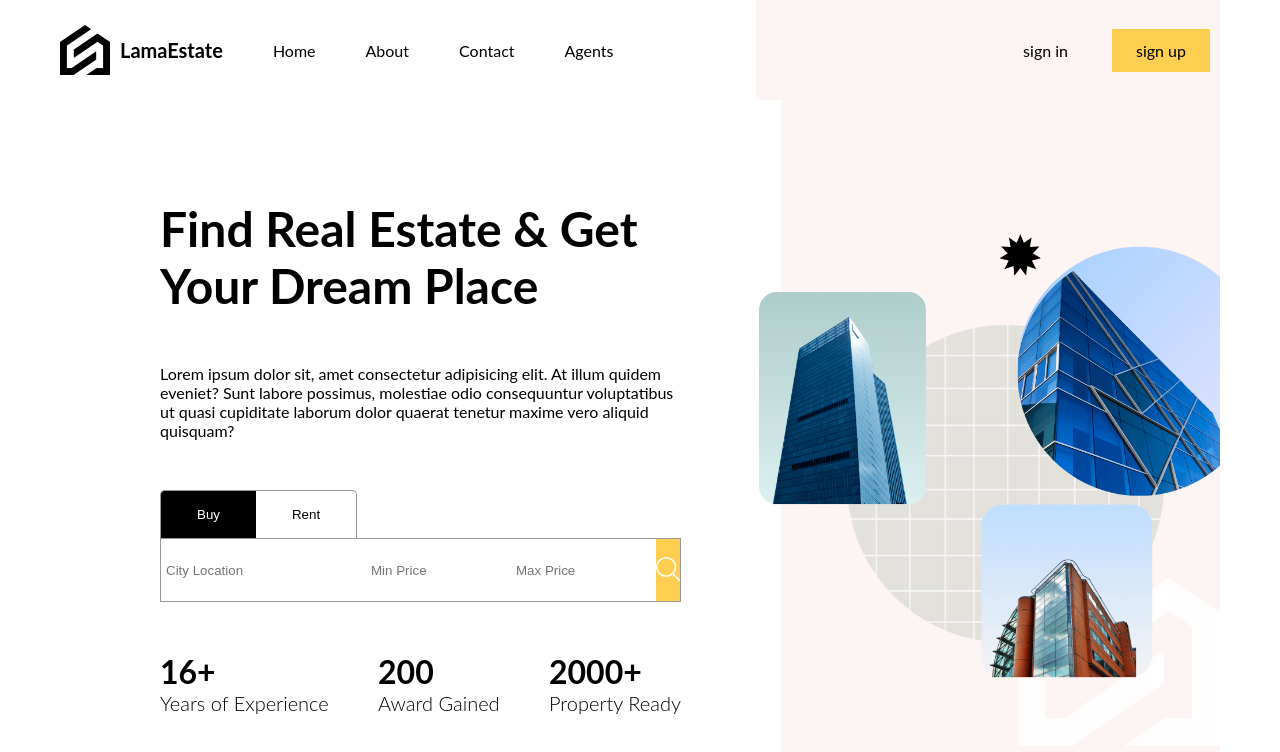
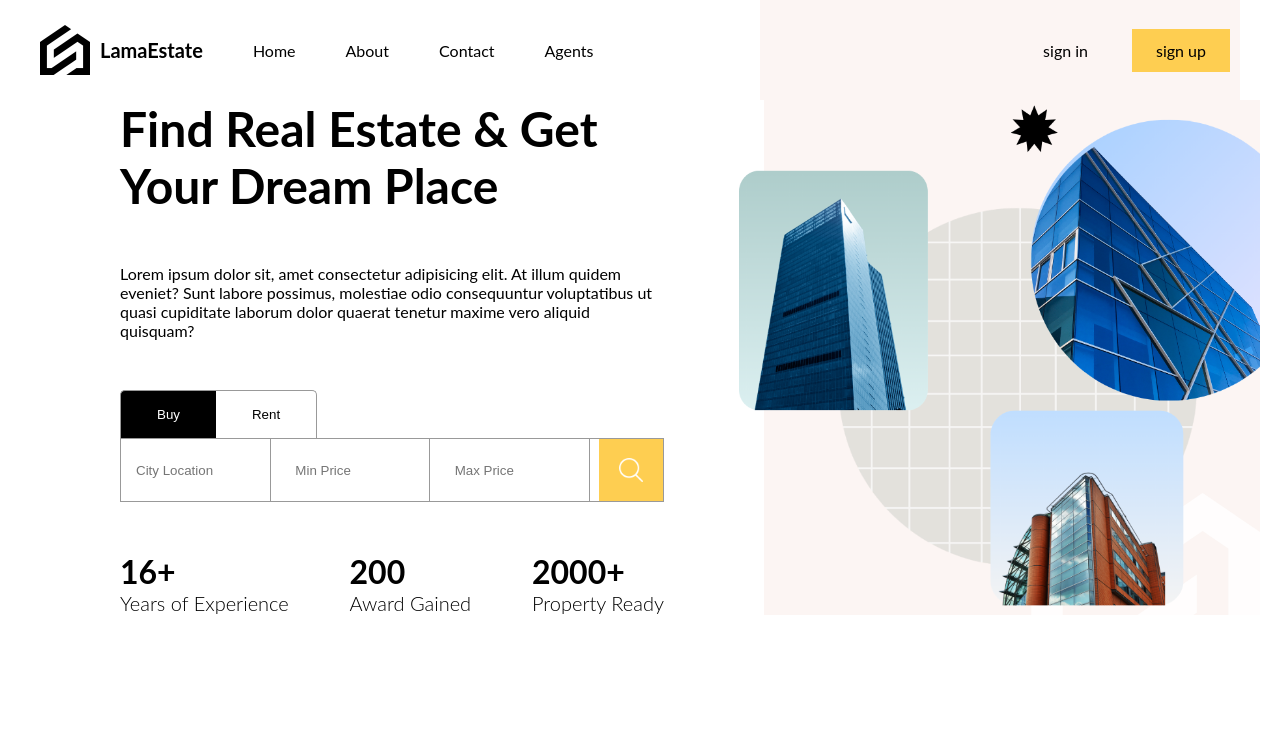
Before and after one commit to MuhammadFaizan63/real-Estate, a React (Vite) app: page / in a window 1280 px wide. Shown: the top 752 px of the page. Built offline with nearby package versions, Linux system fonts and the light colour scheme.

Commit message:
Resposive theek ki ha

```diff
--- a/src/components/Navbar/navbar.scss
+++ b/src/components/Navbar/navbar.scss
@@ -5,6 +5,8 @@ nav {
     display: flex;
     justify-content: space-between;
     align-items: center;
+    position: relative;
+    padding: 0 20px;
 
     a {
         transition: all 0.4s ease;
@@ -44,6 +46,7 @@ nav {
             }
         }
 
+
         a:not(.logo) {
             @include sm {
                 display: none;
@@ -63,6 +66,7 @@ nav {
             background-color: transparent;
         }
 
+
         & > a {
             padding: 12px 24px;
             margin: 0 10px;
@@ -79,6 +83,7 @@ nav {
         .menuIcon {
             display: none;
             z-index: 1001;
+            margin-right: 10px;
 
             img {
                 width: 36px;
@@ -119,6 +124,7 @@ nav {
                 }
             }
 
+
             @media (min-width: 769px) {
                 display: none;
             }
--- a/src/components/searchBar/searchBar.scss
+++ b/src/components/searchBar/searchBar.scss
@@ -2,10 +2,6 @@
 
 .searchBar {
     .type {
-        @include sm{
-                margin-bottom: 5px;
-
-            }
         button {
             padding: 16px 36px;
             border: 1px solid #999;
@@ -22,15 +18,15 @@
             &:first-child {
                 border-top-left-radius: 5px;
                 border-right: none;
-            @include sm{
-                border-bottom: 1px solid #999;
-
-            }
             }
 
             &:last-child {
                 border-top-right-radius: 5px;
                 border-left: none;
+            }
+
+            @include sm {
+                padding: 12px 24px;
             }
         }
     }
@@ -40,38 +36,33 @@
         display: flex;
         justify-content: space-between;
         height: 64px;
-        gap: 5px;
+        gap: 0px;
 
         @include sm {
             flex-direction: column;
             border: none;
+            height: auto;
+            gap: 10px;
         }
 
         input {
             border: none;
-            padding: 0px 10px;
+            padding: 0px 15px;
             width: 200px;
+            border-right: 1px solid #999;
 
             @include lg {
-                padding: 0px 5px;
+                width: 150px;
+            }
 
-                &:nth-child(2),
-                &:nth-child(3) {
-                    width: 140px;
-                }
+            @include md {
+                width: 120px;
+            }
 
-                @include md {
-                    width: auto;
-
-                    &:nth-child(2),
-                    &:nth-child(3) {
-                        width: auto;
-                    }
-                }
-
-                @include sm {
-                    padding: 20px;
-                }
+            @include sm {
+                padding: 15px;
+                border: 1px solid #999;
+                width: auto;
             }
         }
 
@@ -79,11 +70,19 @@
             border: none;
             cursor: pointer;
             background-color: #fece51;
-            flex: 1;
+            display: flex;
+            align-items: center;
+            justify-content: center;
+            padding: 0 20px;
+            transition: background-color 0.3s;
 
-            @include sm{
-                padding: 10px;
+            &:hover {
+                background-color: darken(#fece51, 10%);
+            }
 
+            @include sm {
+                padding: 15px;
+                border-radius: 5px;
             }
 
             img {
--- a/src/layout.scss
+++ b/src/layout.scss
@@ -1,28 +1,26 @@
 @import "./responsive.scss";
 
-.layout{
-    height: 100vh;
-     max-width: 1200px;
-    margin-left: auto;
-    margin-right: auto;
-    padding-left: 20px;
-    padding-right: 20px;
+.layout {
+
+    min-height: 100vh;
+    max-width: 1366px;
+    margin: 0 auto;
+    padding: 0 20px;
     display: flex;
     flex-direction: column;
 
-
     @include md {
-        // background-color: rgb(151, 179, 231);
-        max-width: 768px;
+        max-width: 768px; // Tablet size
     }
 
     @include sm {
-        // background-color: rgb(136, 73, 73);
-        max-width: 640px;
+        max-width: 100%;
+        padding: 0 15px;
     }
 
-    .content{
+    .content {
         flex: 1;
+        display: flex;
+        flex-direction: column;
     }
-
 }
--- a/src/routes/homePage.scss
+++ b/src/routes/homePage.scss
@@ -4,12 +4,12 @@
     display: flex;
     height: 100%;
 
-
     .textContainer {
         flex: 3;
 
         .wrapper {
-            padding: 100px;
+            padding-left: 100px;
+            padding-right: 100px;
             display: flex;
             flex-direction: column;
             justify-content: center;
@@ -17,18 +17,35 @@
             height: 100%;
 
             @include md {
-                padding: 0;
+                padding: 0 20px;
             }
 
             @include sm {
-                justify-content: flex-start;
+                justify-content: center;
+                padding: 40px 20px;
+                gap: 30px;
             }
 
             .tittle {
                 font-size: 64px;
+                font-weight: bold;
 
                 @include lg {
                     font-size: 48px;
+                }
+
+                @include md {
+                    font-size: 40px;
+                }
+
+                @include sm {
+                    font-size: 32px;
+                }
+            }
+
+            p {
+                @include sm {
+                    font-size: 16px;
                 }
             }
 
@@ -63,7 +80,6 @@
         display: flex;
         align-items: center;
 
-
         @include md {
             display: none;
         }
@@ -75,7 +91,6 @@
 
             @include lg {
                 width: 105%;
-
             }
         }
     }
```
